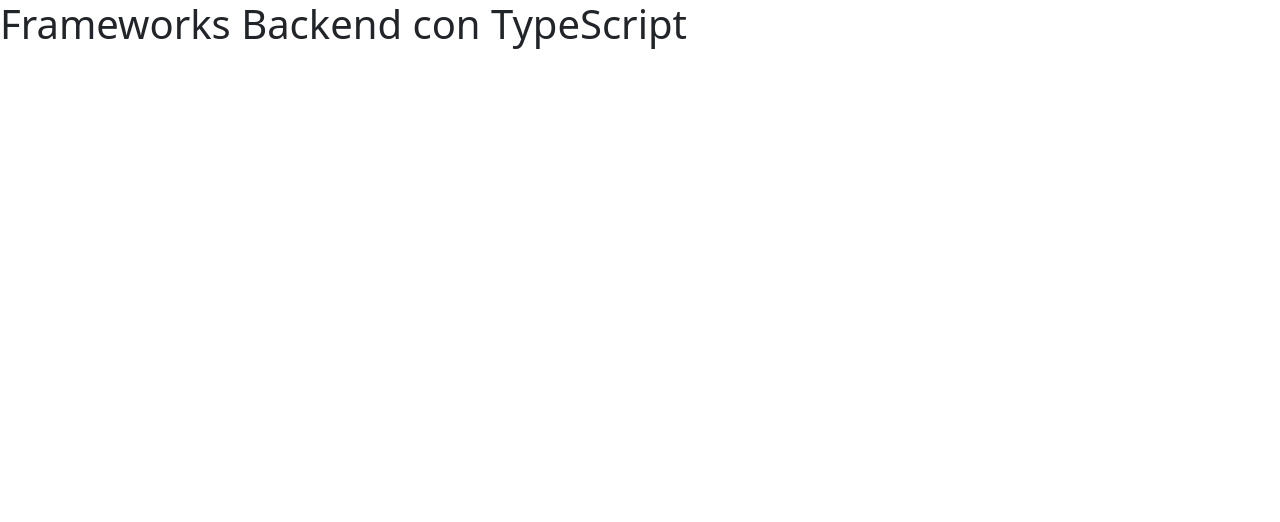
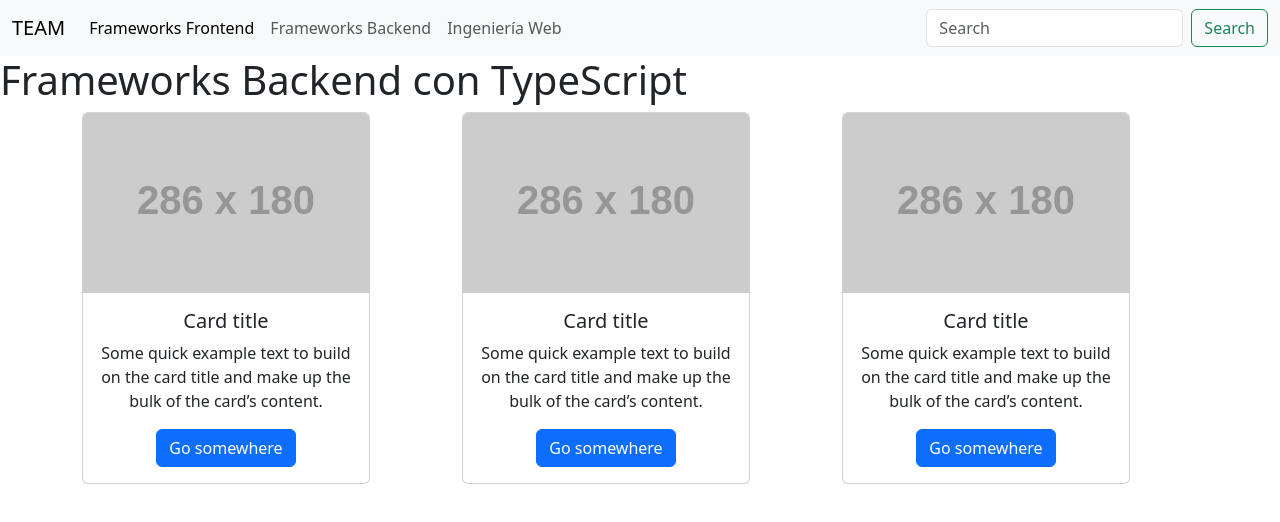
Before and after one commit to IvonneBarco/backend-practica-0.0.0, a plain HTML site: page index.html in a window 1280 px wide. Drawn offline with nearby package versions, Linux system fonts and the light colour scheme; placeholder pictures from the web are drawn by us.

Commit message:
feat: home

```diff
--- a/index.html
+++ b/index.html
@@ -13,8 +13,72 @@
 </head>
 
 <body>
+    <nav class="navbar navbar-expand-lg bg-body-tertiary">
+        <div class="container-fluid">
+            <a class="navbar-brand" href="#">TEAM</a>
+            <button class="navbar-toggler" type="button" data-bs-toggle="collapse"
+                data-bs-target="#navbarSupportedContent" aria-controls="navbarSupportedContent" aria-expanded="false"
+                aria-label="Toggle navigation">
+                <span class="navbar-toggler-icon"></span>
+            </button>
+            <div class="collapse navbar-collapse" id="navbarSupportedContent">
+                <ul class="navbar-nav me-auto mb-2 mb-lg-0">
+                    <li class="nav-item">
+                        <a class="nav-link active" aria-current="page" href="#">Frameworks Frontend</a>
+                    </li>
+                    <li class="nav-item">
+                        <a class="nav-link" href="#">Frameworks Backend</a>
+                    </li>
+                    <li class="nav-item">
+                        <a class="nav-link" href="#">Ingeniería Web</a>
+                    </li>
+                </ul>
+                <form class="d-flex" role="search">
+                    <input class="form-control me-2" type="search" placeholder="Search" aria-label="Search" />
+                    <button class="btn btn-outline-success" type="submit">Search</button>
+                </form>
+            </div>
+        </div>
+    </nav>
+    <h1>Frameworks Backend con TypeScript</h1>
 
-    <h1>Frameworks Backend con TypeScript</h1>
+    <div class="container text-center">
+        <div class="row">
+            <div class="col">
+                <div class="card" style="width: 18rem;">
+                    <img src="https://placehold.co/286x180" class="card-img-top" alt="avatar">
+                    <div class="card-body">
+                        <h5 class="card-title">Card title</h5>
+                        <p class="card-text">Some quick example text to build on the card title and make up the bulk of
+                            the card’s content.</p>
+                        <a href="#" class="btn btn-primary">Go somewhere</a>
+                    </div>
+                </div>
+            </div>
+            <div class="col">
+                <div class="card" style="width: 18rem;">
+                    <img src="https://placehold.co/286x180" class="card-img-top" alt="avatar">
+                    <div class="card-body">
+                        <h5 class="card-title">Card title</h5>
+                        <p class="card-text">Some quick example text to build on the card title and make up the bulk of
+                            the card’s content.</p>
+                        <a href="#" class="btn btn-primary">Go somewhere</a>
+                    </div>
+                </div>
+            </div>
+            <div class="col">
+                <div class="card" style="width: 18rem;">
+                    <img src="https://placehold.co/286x180" class="card-img-top" alt="avatar">
+                    <div class="card-body">
+                        <h5 class="card-title">Card title</h5>
+                        <p class="card-text">Some quick example text to build on the card title and make up the bulk of
+                            the card’s content.</p>
+                        <a href="#" class="btn btn-primary">Go somewhere</a>
+                    </div>
+                </div>
+            </div>
+        </div>
+    </div>
 </body>
 
 </html>
```
Also changed, not shown: materia-1.html (added).
